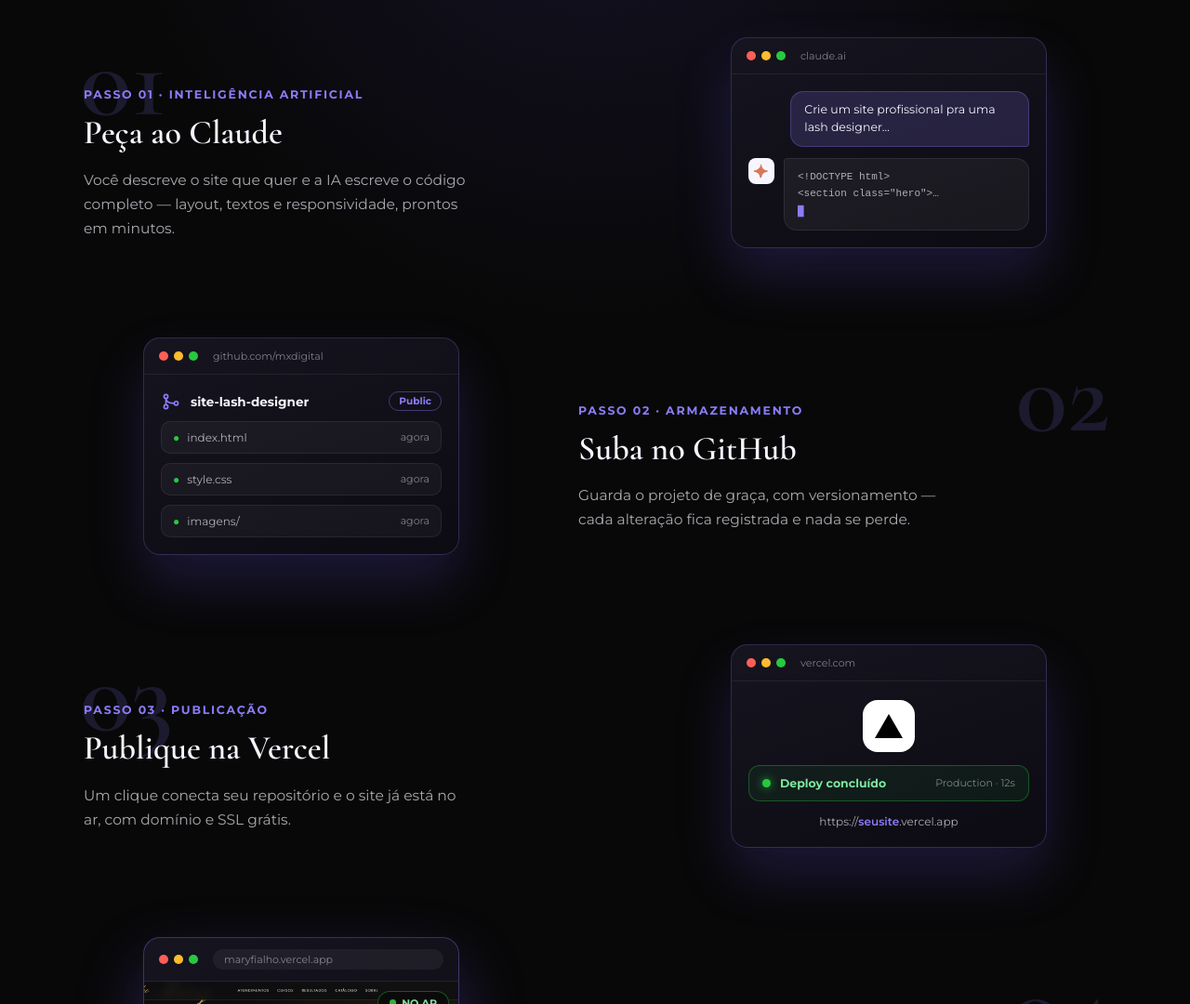
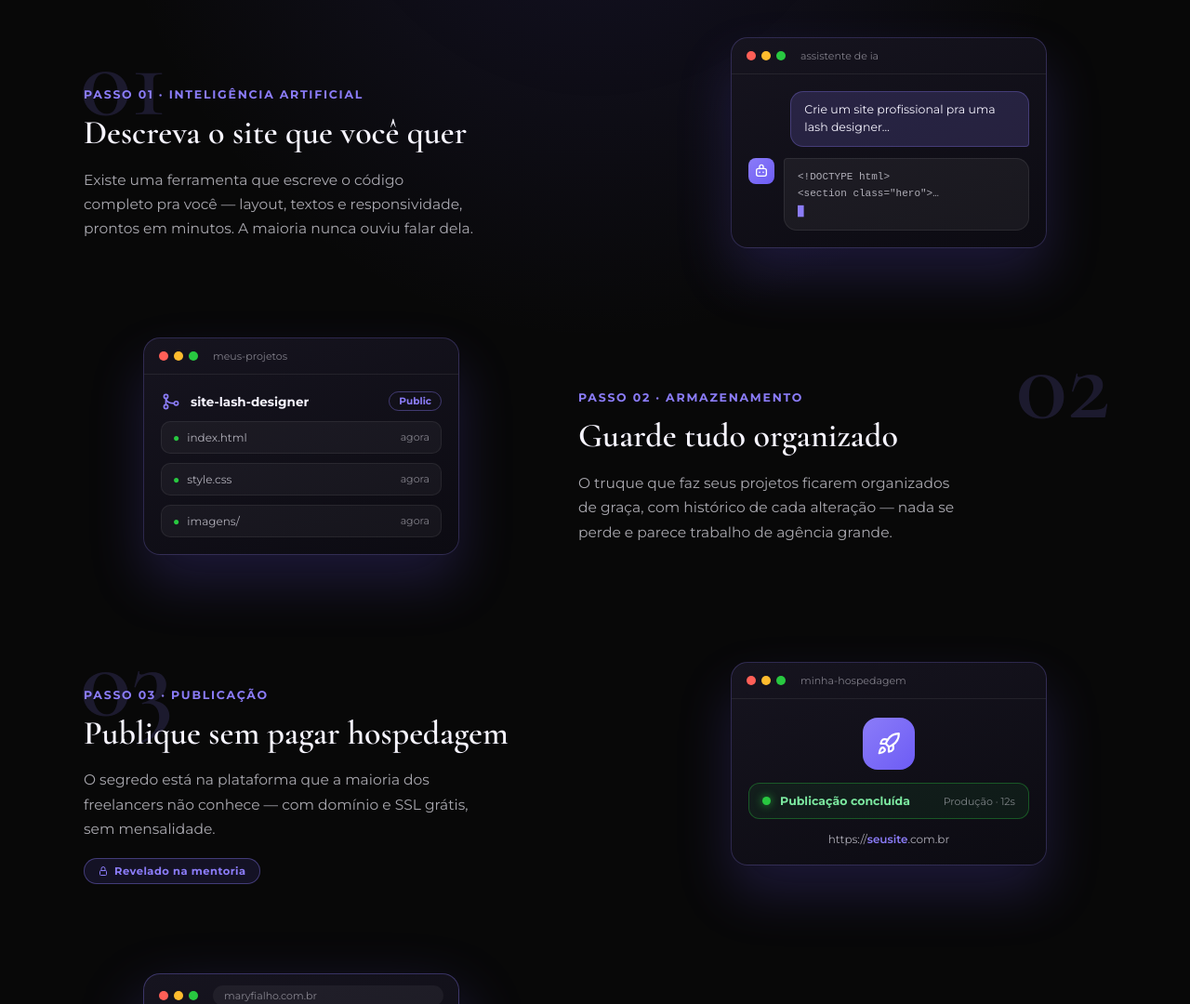
Before and after one commit to maxwel7639-pixel/site-demo-, a plain HTML site: page index.html in a window 1280 px wide. Shown: the part 1720-2800 px from the top of the page at 93% size. Drawn offline with nearby package versions, Linux system fonts and the light colour scheme.

Commit message:
feat: imagem de fundo no hero + teaser do método sem revelar ferramentas
- Hero agora usa background abstrato roxo/preto com overlay escuro (rgba(8,8,8,0.65)) pra manter o texto legível.
- Passos 3 e 4 do método ganham badge de cadeado "Revelado na mentoria" e copy focada em resultado.
- Mockups e bullets do ebook não citam mais Claude, GitHub ou Vercel — mantém o método como conteúdo pago.

```diff
--- a/index.html
+++ b/index.html
@@ -59,8 +59,8 @@
 
   <!-- 1. HERO -->
   <section style="position:relative; padding:clamp(40px,8vw,64px) clamp(20px,6vw,48px) clamp(80px,10vw,120px); background:#080808; overflow:hidden;">
-    <div style="position:absolute; inset:0; z-index:0; background-color:#0b0912; background-image:url('assets/hero-bg.png'); background-size:cover; background-position:center; background-repeat:no-repeat;"></div>
-    <div style="position:absolute; inset:0; z-index:2; background:linear-gradient(180deg, rgba(8,8,8,0.45) 0%, rgba(8,8,8,0.68) 45%, #080808 94%);"></div>
+    <div style="position:absolute; inset:0; z-index:0; background-color:#0b0912; background-image:url('assets/hero-bg-mentoria.jpg'); background-size:cover; background-position:center; background-repeat:no-repeat;"></div>
+    <div style="position:absolute; inset:0; z-index:2; background:linear-gradient(180deg, rgba(8,8,8,0.65) 0%, rgba(8,8,8,0.65) 55%, #080808 94%);"></div>
     <div style="position:relative; z-index:3; max-width:900px; margin:0 auto; text-align:center; display:flex; flex-direction:column; align-items:center; gap:clamp(20px,3vw,28px);">
       <span style="font-family:var(--sans); font-size:13px; font-weight:700; letter-spacing:0.18em; text-transform:uppercase; color:var(--purple-light);">Mentoria MX Digital</span>
       <h1 style="font-family:var(--serif); font-weight:600; font-size:clamp(38px,6.8vw,76px); line-height:1.5; margin:0 0 48px; letter-spacing:-0.01em;">
@@ -125,8 +125,8 @@
             <span style="position:absolute; top:-18px; left:-4px; font-family:var(--serif); font-size:clamp(76px,9vw,128px); font-weight:600; color:rgba(139,124,248,0.16); line-height:1; z-index:0; user-select:none;">01</span>
             <div style="position:relative; z-index:1;">
               <span style="font-family:var(--sans); font-size:12.5px; font-weight:700; letter-spacing:0.14em; text-transform:uppercase; color:var(--purple-light);">Passo 01 · Inteligência artificial</span>
-              <h3 style="font-family:var(--serif); font-weight:600; font-size:clamp(26px,3.2vw,36px); margin:12px 0 16px; line-height:1.18;">Peça ao Claude</h3>
-              <p style="margin:0; color:var(--text-dim); font-size:15.5px; line-height:1.7; max-width:420px;">Você descreve o site que quer e a IA escreve o código completo — layout, textos e responsividade, prontos em minutos.</p>
+              <h3 style="font-family:var(--serif); font-weight:600; font-size:clamp(26px,3.2vw,36px); margin:12px 0 16px; line-height:1.18;">Descreva o site que você quer</h3>
+              <p style="margin:0; color:var(--text-dim); font-size:15.5px; line-height:1.7; max-width:420px;">Existe uma ferramenta que escreve o código completo pra você — layout, textos e responsividade, prontos em minutos. A maioria nunca ouviu falar dela.</p>
             </div>
           </div>
           <div style="flex:1 1 280px; min-width:240px; display:flex; justify-content:center;">
@@ -135,13 +135,13 @@
                 <span style="width:10px; height:10px; border-radius:50%; background:#FF5F57;"></span>
                 <span style="width:10px; height:10px; border-radius:50%; background:#FEBC2E;"></span>
                 <span style="width:10px; height:10px; border-radius:50%; background:#28C840;"></span>
-                <span style="margin-left:10px; font-family:var(--sans); font-size:11px; color:var(--text-dimmer);">claude.ai</span>
+                <span style="margin-left:10px; font-family:var(--sans); font-size:11px; color:var(--text-dimmer);">assistente de ia</span>
               </div>
               <div style="padding:18px; display:flex; flex-direction:column; gap:12px;">
                 <div style="align-self:flex-end; max-width:85%; background:rgba(139,124,248,0.18); border:1px solid rgba(139,124,248,0.3); border-radius:14px 14px 4px 14px; padding:10px 14px; font-family:var(--sans); font-size:12.5px; line-height:1.5; color:var(--text);">Crie um site profissional pra uma lash designer…</div>
                 <div style="display:flex; gap:10px; align-items:flex-start;">
-                  <span style="width:28px; height:28px; border-radius:8px; background:#F7F6FF; display:flex; align-items:center; justify-content:center; flex-shrink:0;">
-                    <svg width="18" height="18" viewBox="0 0 24 24" fill="#D97757" aria-hidden="true"><path d="M12 2.2c.3 3 1.1 4.9 2.5 6.3 1.4 1.4 3.3 2.2 6.3 2.5v2c-3 .3-4.9 1.1-6.3 2.5-1.4 1.4-2.2 3.3-2.5 6.3h-2c-.3-3-1.1-4.9-2.5-6.3-1.4-1.4-3.3-2.2-6.3-2.5v-2c3-.3 4.9-1.1 6.3-2.5C9.9 7.1 10.7 5.2 11 2.2z"/></svg>
+                  <span style="width:28px; height:28px; border-radius:8px; background:linear-gradient(135deg, var(--purple-light), var(--purple)); display:flex; align-items:center; justify-content:center; flex-shrink:0;">
+                    <svg width="16" height="16" viewBox="0 0 24 24" fill="none" stroke="#fff" stroke-width="2" stroke-linecap="round" stroke-linejoin="round" aria-hidden="true"><rect x="4" y="8" width="16" height="12" rx="3"></rect><path d="M9 8V5a3 3 0 0 1 6 0v3"></path><circle cx="9" cy="14" r="1.2" fill="#fff" stroke="none"></circle><circle cx="15" cy="14" r="1.2" fill="#fff" stroke="none"></circle></svg>
                   </span>
                   <div style="flex:1; background:rgba(255,255,255,0.05); border:1px solid rgba(255,255,255,0.08); border-radius:4px 14px 14px 14px; padding:10px 14px; font-family:monospace; font-size:11px; line-height:1.7; color:var(--text-dim);">&lt;!DOCTYPE html&gt;<br>&lt;section class="hero"&gt;…<br><span style="color:var(--purple-light);">&#9608;</span></div>
                 </div>
@@ -158,7 +158,7 @@
                 <span style="width:10px; height:10px; border-radius:50%; background:#FF5F57;"></span>
                 <span style="width:10px; height:10px; border-radius:50%; background:#FEBC2E;"></span>
                 <span style="width:10px; height:10px; border-radius:50%; background:#28C840;"></span>
-                <span style="margin-left:10px; font-family:var(--sans); font-size:11px; color:var(--text-dimmer);">github.com/mxdigital</span>
+                <span style="margin-left:10px; font-family:var(--sans); font-size:11px; color:var(--text-dimmer);">meus-projetos</span>
               </div>
               <div style="padding:18px; display:flex; flex-direction:column; gap:10px;">
                 <div style="display:flex; align-items:center; gap:10px;">
@@ -176,8 +176,8 @@
             <span style="position:absolute; top:-18px; right:-4px; font-family:var(--serif); font-size:clamp(76px,9vw,128px); font-weight:600; color:rgba(139,124,248,0.16); line-height:1; z-index:0; user-select:none;">02</span>
             <div style="position:relative; z-index:1;">
               <span style="font-family:var(--sans); font-size:12.5px; font-weight:700; letter-spacing:0.14em; text-transform:uppercase; color:var(--purple-light);">Passo 02 · Armazenamento</span>
-              <h3 style="font-family:var(--serif); font-weight:600; font-size:clamp(26px,3.2vw,36px); margin:12px 0 16px; line-height:1.18;">Suba no GitHub</h3>
-              <p style="margin:0; color:var(--text-dim); font-size:15.5px; line-height:1.7; max-width:420px;">Guarda o projeto de graça, com versionamento — cada alteração fica registrada e nada se perde.</p>
+              <h3 style="font-family:var(--serif); font-weight:600; font-size:clamp(26px,3.2vw,36px); margin:12px 0 16px; line-height:1.18;">Guarde tudo organizado</h3>
+              <p style="margin:0; color:var(--text-dim); font-size:15.5px; line-height:1.7; max-width:420px;">O truque que faz seus projetos ficarem organizados de graça, com histórico de cada alteração — nada se perde e parece trabalho de agência grande.</p>
             </div>
           </div>
         </div>
@@ -188,8 +188,9 @@
             <span style="position:absolute; top:-18px; left:-4px; font-family:var(--serif); font-size:clamp(76px,9vw,128px); font-weight:600; color:rgba(139,124,248,0.16); line-height:1; z-index:0; user-select:none;">03</span>
             <div style="position:relative; z-index:1;">
               <span style="font-family:var(--sans); font-size:12.5px; font-weight:700; letter-spacing:0.14em; text-transform:uppercase; color:var(--purple-light);">Passo 03 · Publicação</span>
-              <h3 style="font-family:var(--serif); font-weight:600; font-size:clamp(26px,3.2vw,36px); margin:12px 0 16px; line-height:1.18;">Publique na Vercel</h3>
-              <p style="margin:0; color:var(--text-dim); font-size:15.5px; line-height:1.7; max-width:420px;">Um clique conecta seu repositório e o site já está no ar, com domínio e SSL grátis.</p>
+              <h3 style="font-family:var(--serif); font-weight:600; font-size:clamp(26px,3.2vw,36px); margin:12px 0 16px; line-height:1.18;">Publique sem pagar hospedagem</h3>
+              <p style="margin:0; color:var(--text-dim); font-size:15.5px; line-height:1.7; max-width:420px;">O segredo está na plataforma que a maioria dos freelancers não conhece — com domínio e SSL grátis, sem mensalidade.</p>
+              <span style="display:inline-flex; align-items:center; gap:6px; margin-top:18px; font-family:var(--sans); font-size:11.5px; font-weight:700; letter-spacing:0.04em; color:var(--purple-light); background:rgba(109,92,245,0.12); border:1px solid rgba(139,124,248,0.4); border-radius:999px; padding:6px 14px;"><svg width="12" height="12" viewBox="0 0 24 24" fill="none" stroke="currentColor" stroke-width="2" aria-hidden="true"><rect x="5" y="11" width="14" height="10" rx="2"></rect><path d="M8 11V7a4 4 0 0 1 8 0v4"></path></svg>Revelado na mentoria</span>
             </div>
           </div>
           <div style="flex:1 1 280px; min-width:240px; display:flex; justify-content:center;">
@@ -198,16 +199,16 @@
                 <span style="width:10px; height:10px; border-radius:50%; background:#FF5F57;"></span>
                 <span style="width:10px; height:10px; border-radius:50%; background:#FEBC2E;"></span>
                 <span style="width:10px; height:10px; border-radius:50%; background:#28C840;"></span>
-                <span style="margin-left:10px; font-family:var(--sans); font-size:11px; color:var(--text-dimmer);">vercel.com</span>
+                <span style="margin-left:10px; font-family:var(--sans); font-size:11px; color:var(--text-dimmer);">minha-hospedagem</span>
               </div>
               <div style="padding:20px 18px; display:flex; flex-direction:column; gap:14px; align-items:center;">
-                <span style="width:56px; height:56px; border-radius:16px; background:#fff; display:flex; align-items:center; justify-content:center;"><span style="width:0; height:0; border-left:15px solid transparent; border-right:15px solid transparent; border-bottom:26px solid #000;"></span></span>
+                <span style="width:56px; height:56px; border-radius:16px; background:linear-gradient(135deg, var(--purple-light), var(--purple)); display:flex; align-items:center; justify-content:center;"><svg width="26" height="26" viewBox="0 0 24 24" fill="none" stroke="#fff" stroke-width="2" stroke-linecap="round" stroke-linejoin="round" aria-hidden="true"><path d="M4.5 16.5c-1.5 1.26-2 5-2 5s3.74-.5 5-2c.71-.84.7-2.13-.09-2.91a2.18 2.18 0 0 0-2.91-.09z"></path><path d="M12 15l-3-3a22 22 0 0 1 2-3.95A12.88 12.88 0 0 1 22 2c0 2.72-.78 7.5-6 11a22.35 22.35 0 0 1-4 2z"></path><path d="M9 12H4s.55-3.03 2-4c1.62-1.08 5 0 5 0"></path><path d="M12 15v5s3.03-.55 4-2c1.08-1.62 0-5 0-5"></path></svg></span>
                 <div style="width:100%; display:flex; align-items:center; gap:10px; background:rgba(40,200,64,0.08); border:1px solid rgba(40,200,64,0.35); border-radius:12px; padding:11px 14px;">
                   <span style="width:9px; height:9px; border-radius:50%; background:#28C840; box-shadow:0 0 10px rgba(40,200,64,0.8);"></span>
-                  <span style="font-family:var(--sans); font-size:12.5px; font-weight:700; color:#7CE8A0;">Deploy concluído</span>
-                  <span style="margin-left:auto; font-family:var(--sans); font-size:11px; color:var(--text-dimmer);">Production · 12s</span>
+                  <span style="font-family:var(--sans); font-size:12.5px; font-weight:700; color:#7CE8A0;">Publicação concluída</span>
+                  <span style="margin-left:auto; font-family:var(--sans); font-size:11px; color:var(--text-dimmer);">Produção · 12s</span>
                 </div>
-                <span style="font-family:var(--sans); font-size:12px; color:var(--text-dim);">https://<span style="color:var(--purple-light); font-weight:600;">seusite</span>.vercel.app</span>
+                <span style="font-family:var(--sans); font-size:12px; color:var(--text-dim);">https://<span style="color:var(--purple-light); font-weight:600;">seusite</span>.com.br</span>
               </div>
             </div>
           </div>
@@ -221,7 +222,7 @@
                 <span style="width:10px; height:10px; border-radius:50%; background:#FF5F57;"></span>
                 <span style="width:10px; height:10px; border-radius:50%; background:#FEBC2E;"></span>
                 <span style="width:10px; height:10px; border-radius:50%; background:#28C840;"></span>
-                <span style="margin-left:10px; flex:1; font-family:var(--sans); font-size:11px; color:var(--text-dimmer); background:rgba(255,255,255,0.05); border-radius:999px; padding:4px 12px;">maryfialho.vercel.app</span>
+                <span style="margin-left:10px; flex:1; font-family:var(--sans); font-size:11px; color:var(--text-dimmer); background:rgba(255,255,255,0.05); border-radius:999px; padding:4px 12px;">maryfialho.com.br</span>
               </div>
               <div style="position:relative; aspect-ratio:16/10; background-color:#141220; background-image:url('assets/mary-fialho.png'); background-size:cover; background-position:top center;">
                 <span style="position:absolute; top:10px; right:10px; display:flex; align-items:center; gap:6px; background:rgba(8,8,8,0.75); backdrop-filter:blur(4px); -webkit-backdrop-filter:blur(4px); border:1px solid rgba(40,200,64,0.4); border-radius:999px; padding:5px 12px; font-family:var(--sans); font-size:11px; font-weight:700; color:#7CE8A0;"><span style="width:7px; height:7px; border-radius:50%; background:#28C840; animation:liveDot 1.6s ease-in-out infinite;"></span>NO AR</span>
@@ -232,8 +233,9 @@
             <span style="position:absolute; top:-18px; right:-4px; font-family:var(--serif); font-size:clamp(76px,9vw,128px); font-weight:600; color:rgba(139,124,248,0.16); line-height:1; z-index:0; user-select:none;">04</span>
             <div style="position:relative; z-index:1;">
               <span style="font-family:var(--sans); font-size:12.5px; font-weight:700; letter-spacing:0.14em; text-transform:uppercase; color:var(--purple-light);">Passo 04 · Resultado</span>
-              <h3 style="font-family:var(--serif); font-weight:600; font-size:clamp(26px,3.2vw,36px); margin:12px 0 16px; line-height:1.18;">Site no ar</h3>
-              <p style="margin:0; color:var(--text-dim); font-size:15.5px; line-height:1.7; max-width:420px;">Pronto pra vender, com link próprio — sem hospedagem, sem mensalidade e sem programar.</p>
+              <h3 style="font-family:var(--serif); font-weight:600; font-size:clamp(26px,3.2vw,36px); margin:12px 0 16px; line-height:1.18;">Entregue como profissional</h3>
+              <p style="margin:0; color:var(--text-dim); font-size:15.5px; line-height:1.7; max-width:420px;">O passo a passo exato pra publicar com domínio próprio e apresentar pro cliente, pronto pra vender.</p>
+              <span style="display:inline-flex; align-items:center; gap:6px; margin-top:18px; font-family:var(--sans); font-size:11.5px; font-weight:700; letter-spacing:0.04em; color:var(--purple-light); background:rgba(109,92,245,0.12); border:1px solid rgba(139,124,248,0.4); border-radius:999px; padding:6px 14px;"><svg width="12" height="12" viewBox="0 0 24 24" fill="none" stroke="currentColor" stroke-width="2" aria-hidden="true"><rect x="5" y="11" width="14" height="10" rx="2"></rect><path d="M8 11V7a4 4 0 0 1 8 0v4"></path></svg>Revelado na mentoria</span>
             </div>
           </div>
         </div>
@@ -370,8 +372,8 @@
           </div>
           <div style="display:flex; flex-direction:column; gap:12px; flex:1;">
             <div style="display:flex; align-items:center; gap:10px;"><span style="color:var(--purple-light); font-weight:800;">&#10003;</span><span style="font-size:14.5px; color:var(--text-dim);">E-book completo passo a passo</span></div>
-            <div style="display:flex; align-items:center; gap:10px;"><span style="color:var(--purple-light); font-weight:800;">&#10003;</span><span style="font-size:14.5px; color:var(--text-dim);">Prompts prontos pro Claude</span></div>
-            <div style="display:flex; align-items:center; gap:10px;"><span style="color:var(--purple-light); font-weight:800;">&#10003;</span><span style="font-size:14.5px; color:var(--text-dim);">Tutorial GitHub + Vercel</span></div>
+            <div style="display:flex; align-items:center; gap:10px;"><span style="color:var(--purple-light); font-weight:800;">&#10003;</span><span style="font-size:14.5px; color:var(--text-dim);">Comandos prontos pra IA</span></div>
+            <div style="display:flex; align-items:center; gap:10px;"><span style="color:var(--purple-light); font-weight:800;">&#10003;</span><span style="font-size:14.5px; color:var(--text-dim);">Tutorial de publicação grátis</span></div>
             <div style="display:flex; align-items:center; gap:10px;"><span style="color:var(--purple-light); font-weight:800;">&#10003;</span><span style="font-size:14.5px; color:var(--text-dim);">Acesso imediato</span></div>
           </div>
           <a data-wa="ebook" target="_blank" rel="noopener" class="btn-outline" style="text-align:center; font-family:var(--sans); font-weight:700; font-size:15px; color:var(--text); background:transparent; border:1.5px solid rgba(255,255,255,0.24); padding:15px; border-radius:999px; text-decoration:none;">Quero o Ebook</a>
```
Also changed, not shown: .claude/launch.json (added), assets/hero-bg-mentoria.jpg (added), 1 other file.
